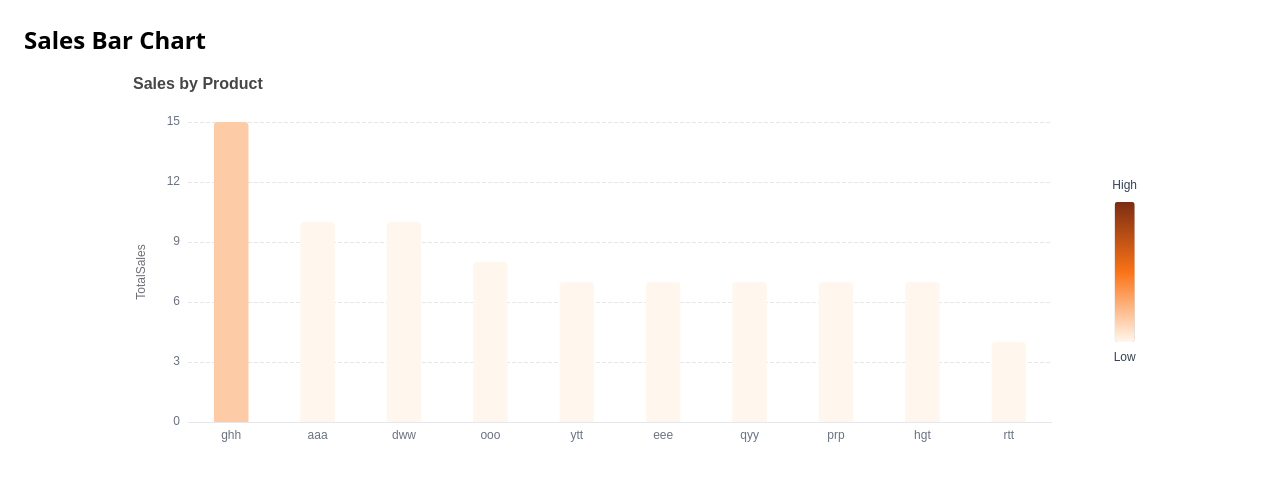
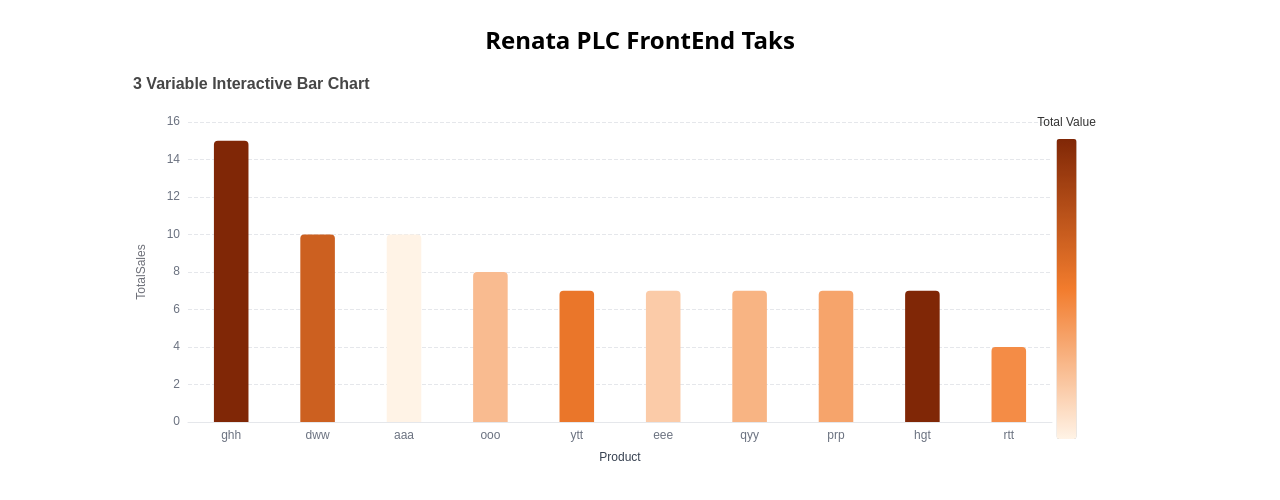
Before and after one commit to nahinAbrar/renata_task, a Next.js app in the folder frontend/: page / in a window 1280 px wide. Shown: the top 500 px of the page. Built offline with nearby package versions, Linux system fonts and the light colour scheme.

Commit message:
task1 Done

```diff
--- a/frontend/src/app/page.js
+++ b/frontend/src/app/page.js
@@ -12,7 +12,7 @@ export default function Home() {
 
   return (
     <main className="p-6">
-      <h1 className="text-2xl font-bold mb-4">Sales Bar Chart</h1>
+      <h1 className="text-2xl font-bold mb-4 text-center">Renata PLC FrontEnd Taks</h1>
       {barData.length
         ? <BarChart data={barData} />
         : <p>Loading chart…</p>
--- a/frontend/src/components/BarChart.jsx
+++ b/frontend/src/components/BarChart.jsx
@@ -11,21 +11,35 @@ export default function BarChart({ data }) {
     const sorted = [...data].sort((a, b) => b.TotalSales - a.TotalSales);
 
     // 2) Extract categories and values
-  const products    = sorted.map(r => r.Product);
-  const sales       = sorted.map(r => r.TotalSales);
+    const products = sorted.map(r => r.Product);
+    const sales = sorted.map(r => r.TotalSales);
     const totalValues = sorted.map(r => r.TotalValue);
+
+    const maxSales = Math.max(...sales);
+    const roundedMax = Math.ceil(maxSales / 2) * 2; // round up to nearest even number
 
     // 3) Build the ECharts option
     const option = {
         title: {
-      text: "Sales by Product",
+            text: "3 Variable Interactive Bar Chart",
             left: "left",
             textStyle: { fontSize: 16, fontWeight: 700 }
+        },
+        dataset: {
+            // supply the array of objects directly
+            source: sorted,
+            dimensions: ["Product", "TotalSales", "TotalValue"]
         },
         grid: { top: 50, bottom: 50, left: 60, right: 100 },
         xAxis: {
             type: "category",
             data: products,
+            name: "Product",             // ← Here’s your title
+            nameLocation: "middle",      // positions the title
+            nameGap: 30,                 // distance from axis line
+            nameTextStyle: {
+                color: "#374151"
+            },
             axisLine: { lineStyle: { color: "#e5e7eb" } },
             axisTick: { show: false },
             axisLabel: { color: "#6b7280", fontSize: 12 }
@@ -35,40 +49,45 @@ export default function BarChart({ data }) {
             name: "TotalSales",
             nameLocation: "middle",
             nameGap: 40,
+            min: 0,
+            max: roundedMax,
+            splitNumber: roundedMax / 2,        // controls the number of segments
             axisLine: { show: false },
             splitLine: { lineStyle: { color: "#e5e7eb", type: "dashed" } },
             axisLabel: { color: "#6b7280", fontSize: 12 }
         },
         visualMap: {
             show: true,
+            type: "continuous",
+            min: 10,
+            max: 40,
+            dimension: 2,             // use TotalValue for coloring
             orient: "vertical",
-      right: 10,
-      top: "center",
-      min: Math.min(...totalValues),
-      max: Math.max(...totalValues),
-      text: ["High", "Low"],
-      textStyle: { color: "#374151" },
+            right: "5%",
+            top: "10%",
+            bottom: "10%",
+            itemHeight: 300,          // height of the legend
+            text: ["Total Value", ""],                 // hide default “High”/“Low” labels
             inRange: {
                 color: [
-          "#fff7ed", // light (low)
-          "#f97316", // mid
-          "#7c2d12"  // dark (high)
+                    "#FFF3E6",  // low
+                    "#F27C2D",  // mid
+                    "#802706"   // high
                 ]
             }
         },
         series: [
             {
                 type: "bar",
-        data: sales,
+                // the series will automatically take TotalSales for y,
+                // because we encode it below
+                encode: {
+                    x: "Product",
+                    y: "TotalSales",
+                    tooltip: ["TotalSales", "TotalValue"]
+                },
                 barWidth: "40%",
-        itemStyle: {
-          borderRadius: [4, 4, 0, 0]
-        },
-        emphasis: {
-          itemStyle: {
-            color: "#d97706"
-          }
-        }
+                itemStyle: { borderRadius: [4, 4, 0, 0] }
             }
         ],
         tooltip: {
```
Also changed, not shown: frontend/public/data/task1BarChart.csv. Lines whose indentation alone changed are shown as unchanged.
